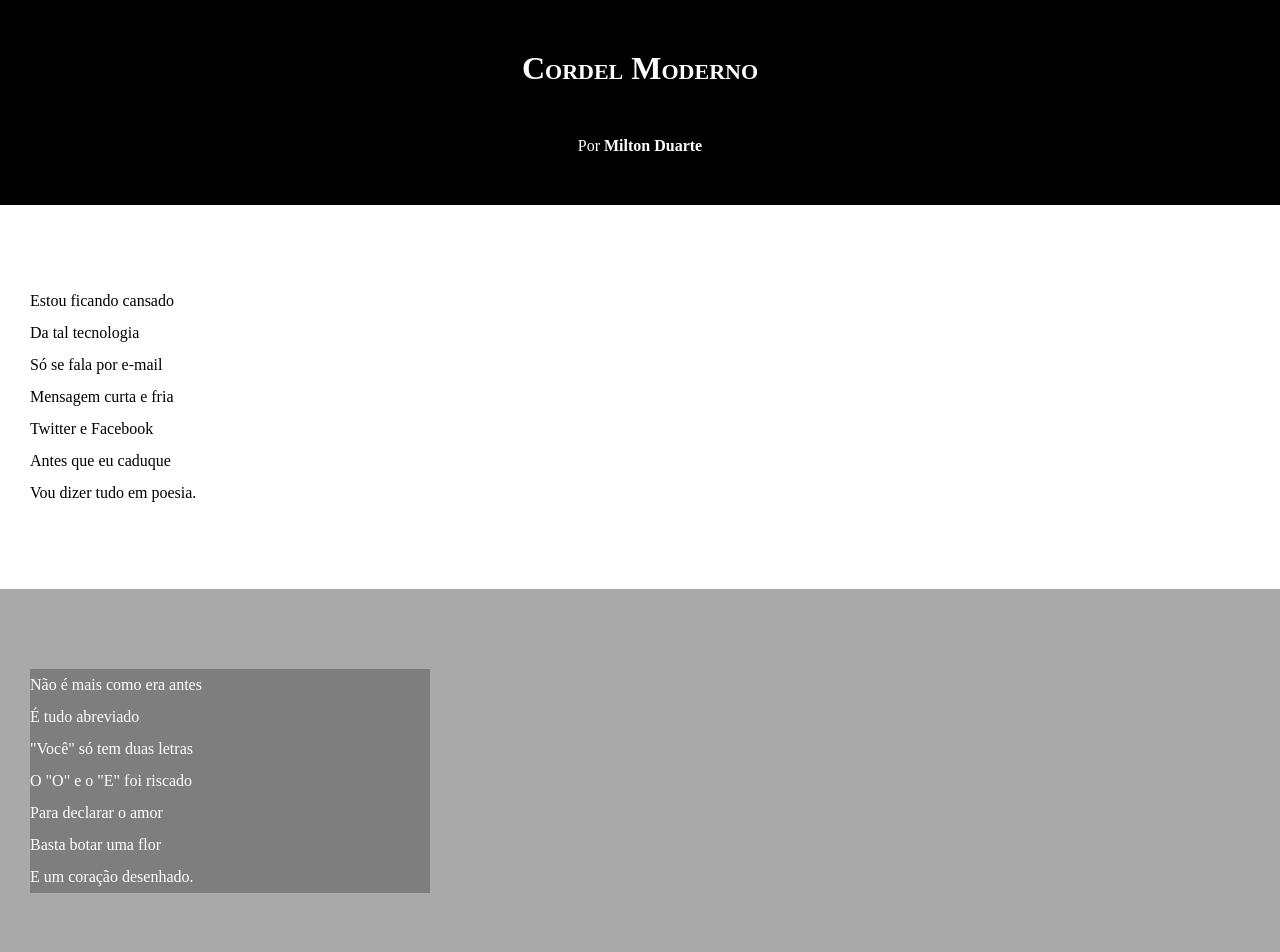
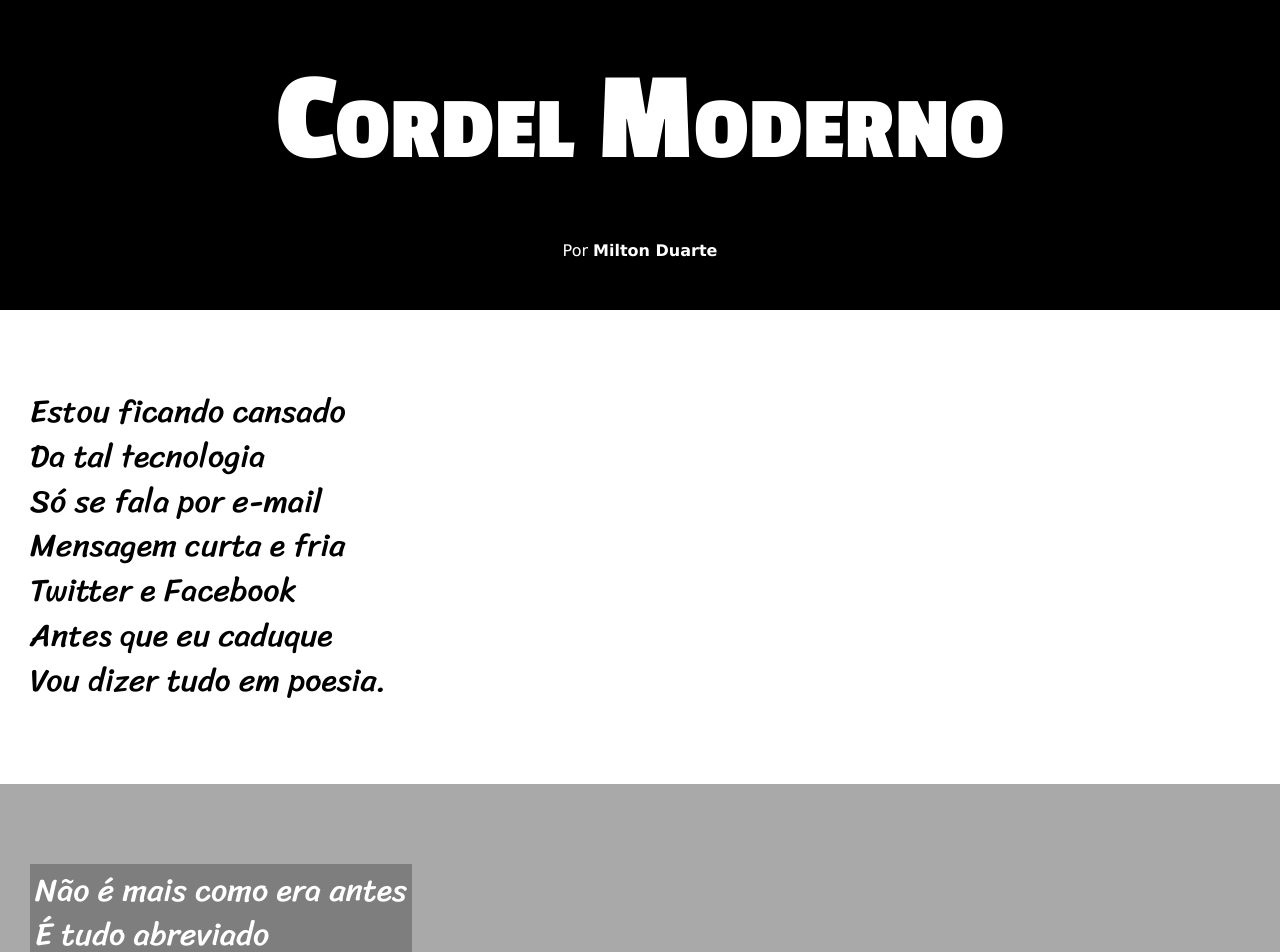
Before and after one commit to nilsonjacinto/html-css, a plain HTML site: page desafios/d012/index.html in a window 1280 px wide. Shown: the top 952 px of the page. Drawn offline with Linux system fonts and the light colour scheme.

Commit message:
Atualização de estilo do desafio 12

```diff
--- a/desafios/d012/estilo/style.css
+++ b/desafios/d012/estilo/style.css
@@ -1,13 +1,26 @@
 @charset "UTF8";
+
+@import url('https://fonts.googleapis.com/css2?family=Passion+One:wght@400;700;900&display=swap');
+
+@import url('https://fonts.googleapis.com/css2?family=Sriracha&display=swap');
+
+:root {
+    --fonte1:  Verdana, Geneva, Tahoma, sans-serif;
+    --fonte2: 'Passion One', cursive;
+    --fonte3: 'Sriracha', cursive;
+}
 
 *{
     margin: 0px;
     padding:0px ;
+    font-size: 1em;
+
 }
 
 html, body {
     min-height: 100vh;
     background-color: darkgray;
+    font-family: var(--fonte1);
 }
  header {
     background-color: black;
@@ -18,6 +31,10 @@ html, body {
     header > h1 {
         padding: 50px;
        font-variant: small-caps;
+       font-size: 10vw;
+       font-family: var(--fonte2)
+
+
     }
 
     header > p {
@@ -34,10 +51,14 @@ html, body {
     }
 
     section {
+        font-family:var(--fonte3);
+        font-size: 2em;
         padding-top: 10vh;
         padding-bottom: 10vh;
-        line-height: 2em;
-        padding-left: 30px;
+        line-height: 3.5vw;
+        padding-left: 30px
+
+
     }
 
     section.normal {
@@ -50,7 +71,8 @@ html, body {
     }
 
     section.imagem > p {
-        width: 400px;
+        display: inline-block;
+        padding: 5px;
         background-color: rgba(0, 0, 0, 0.253);
     }
     footer{
```
